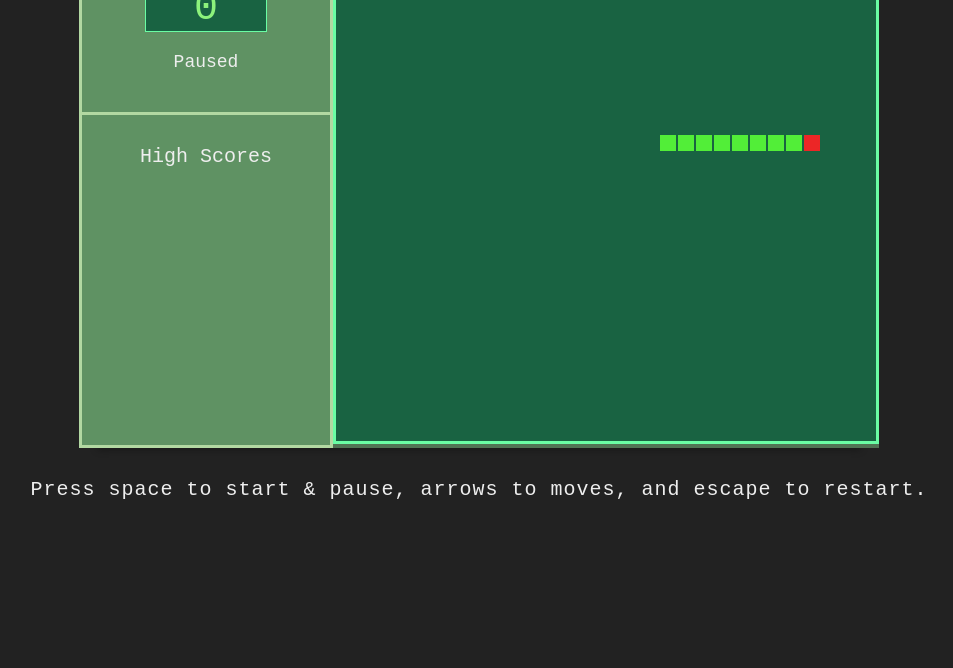
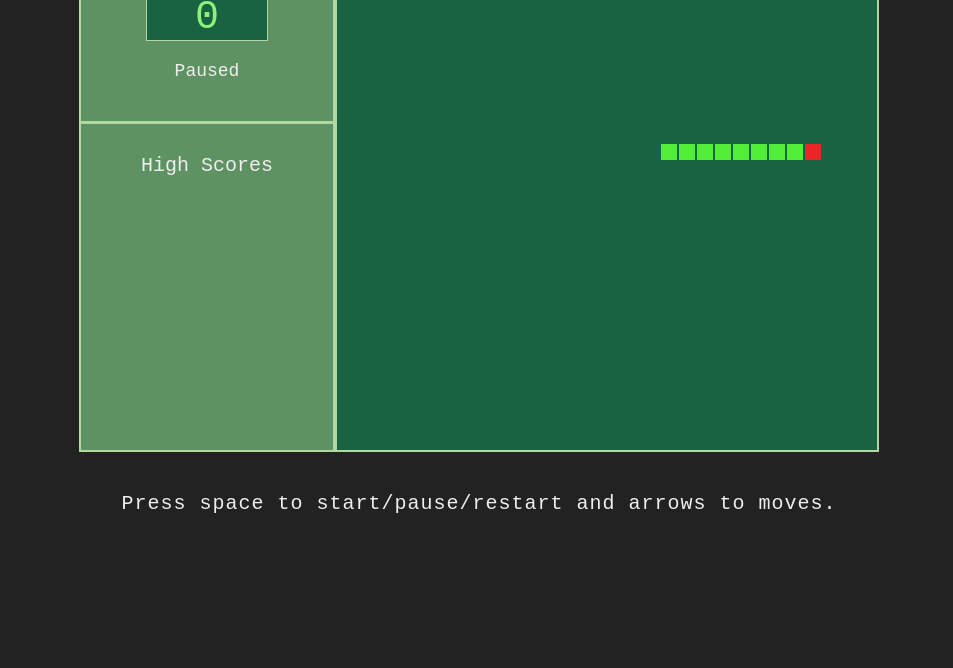
Before and after one commit to codenameyau/snake-game, a website built with webpack: page src/index.html in a window 1280 px wide. Shown: the part 132-800 px from the top of the page, without its empty margins (161-1114 px from the left). Built offline with nearby package versions, Linux system fonts and the light colour scheme.

Commit message:
Fix canvas

```diff
--- a/src/index.html
+++ b/src/index.html
@@ -19,14 +19,13 @@
           <div class="highscores"></div>
         </div>
       </div>
-
       <div class="snake-game--container">
         <canvas id="snake-game" width="540" height="540"></canvas>
       </div>
     </div>
     <div class="footer">
       <p class="instructions">
-        Press space to start & pause, arrows to moves, and escape to restart.
+        Press space to start/pause/restart and arrows to moves.
       </p>
     </div>
   </body>
--- a/src/scripts/SnakeGame.js
+++ b/src/scripts/SnakeGame.js
@@ -23,7 +23,7 @@ export default class SnakeGame {
     this.gameOver = false;
 
     this.gameInputs = new Set(
-      ['Escape', 'Space', 'ArrowUp', 'ArrowDown', 'ArrowLeft', 'ArrowRight']
+      ['Space', 'ArrowUp', 'ArrowDown', 'ArrowLeft', 'ArrowRight']
     );
 
     this.directionMap = {
@@ -69,7 +69,7 @@ export default class SnakeGame {
       event.stopPropagation();
       event.preventDefault();
 
-      if (event.code === 'Escape') {
+      if (this.gameOver && event.code === 'Space') {
         return this.newGame();
       } else if (event.code === 'Space') {
         return this.toggleRunning();
--- a/src/style.css
+++ b/src/style.css
@@ -4,26 +4,25 @@ body {
 }
 
 .snake-game--body {
-  margin: 30px auto;
+  margin: 40px auto;
   text-align: center;
-  background: #517354;
-  width: 800px;
+  max-width: 800px;
   display: flex;
-  box-shadow: 0 20px 7px -18px rgba(0, 0, 0, .3);
 }
 
 .snake-game--container {
+  border: 2px solid #b2d8a2;
   flex-basis: 540px;
+  height: 540px;
 }
 
 #snake-game {
-  border: 3px solid #6afda4;
   background: #196342;
 }
 
 .snake-game--scoreboard {
   background: #5f9263;
-  border: 3px solid #b2d8a2;
+  border: 2px solid #b2d8a2;
   flex-grow: 1;
 }
 
@@ -37,7 +36,7 @@ body {
 .scoreboard--score {
   font-size: 40px;
   background: #196342;
-  border: 1px solid #6afda4;
+  border: 1px solid #b2d8a2;
   color: #8df27c;
   width: 120px;
   margin: 0 auto 20px auto;
@@ -84,3 +83,9 @@ body {
   font-size: 20px;
   letter-spacing: 1px;
 }
+
+@media (max-width: 540px) {
+  .snake-game--scoreboard {
+    display: none;
+  }
+}
```
